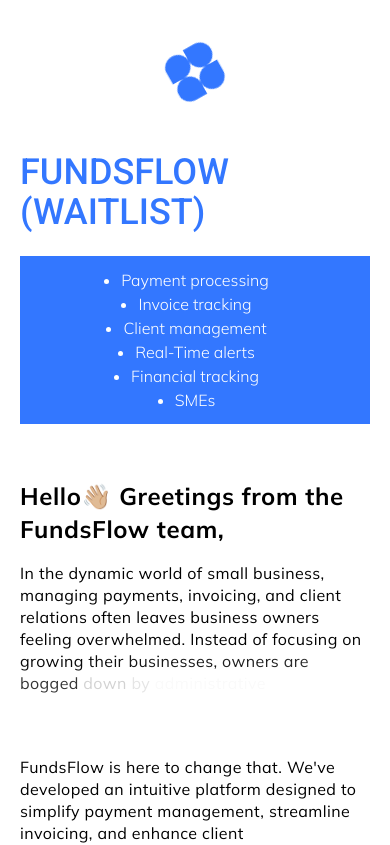
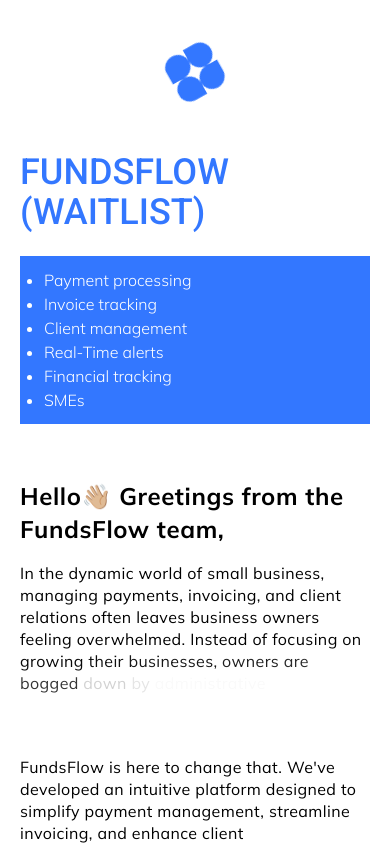
Before and after one commit to fundsflowng/fundsflow_waitlist, a Next.js app: page /waitlist in a window 390 px wide. Shown: the top 845 px of the page. Built offline with nearby package versions, Linux system fonts and the light colour scheme.

Commit message:
chore: added waitlist page

```diff
--- a/app/(marketing)/waitlist/page.tsx
+++ b/app/(marketing)/waitlist/page.tsx
@@ -12,7 +12,7 @@
       </div>
       <div className="py-3 flex md:flex-nowrap flex-wrap w-full md:h-12 h-full bg-primain_blue items-center mb-12 px-6">
         <ul
-          className="flex md:flex-row flex-col items-center md:justify-between justify-around
+          className="flex md:flex-row flex-col md:items-center items-start md:justify-between justify-start
          w-full list-disc"
         >
           <li className="text-white text-base font-light font-mullish">
```
